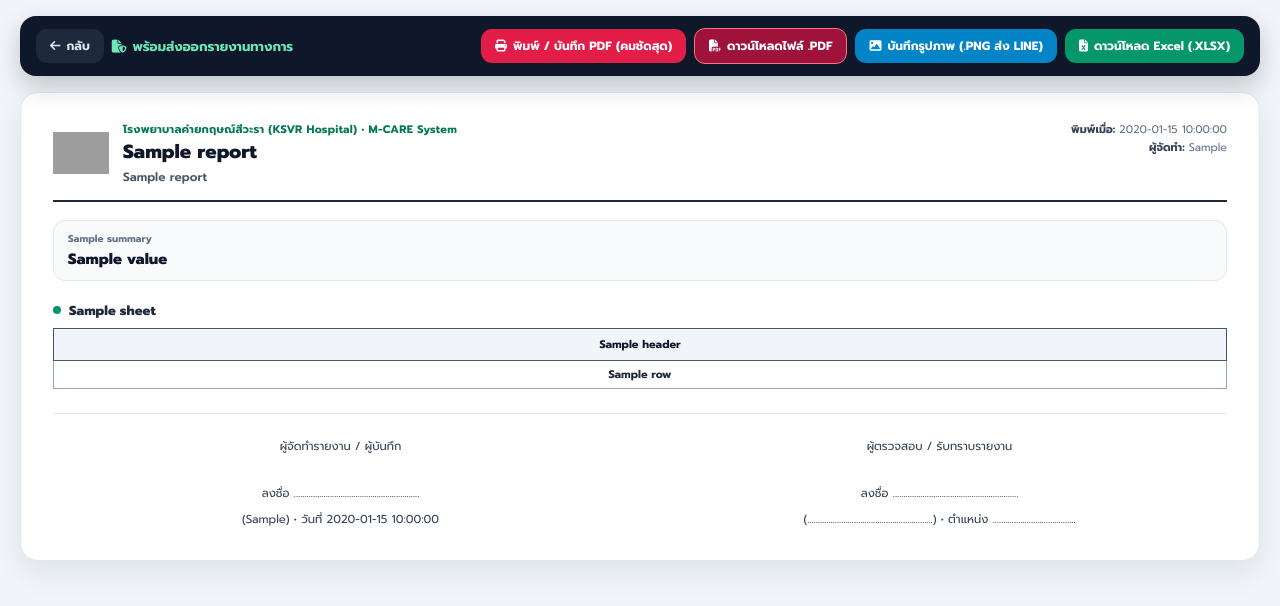
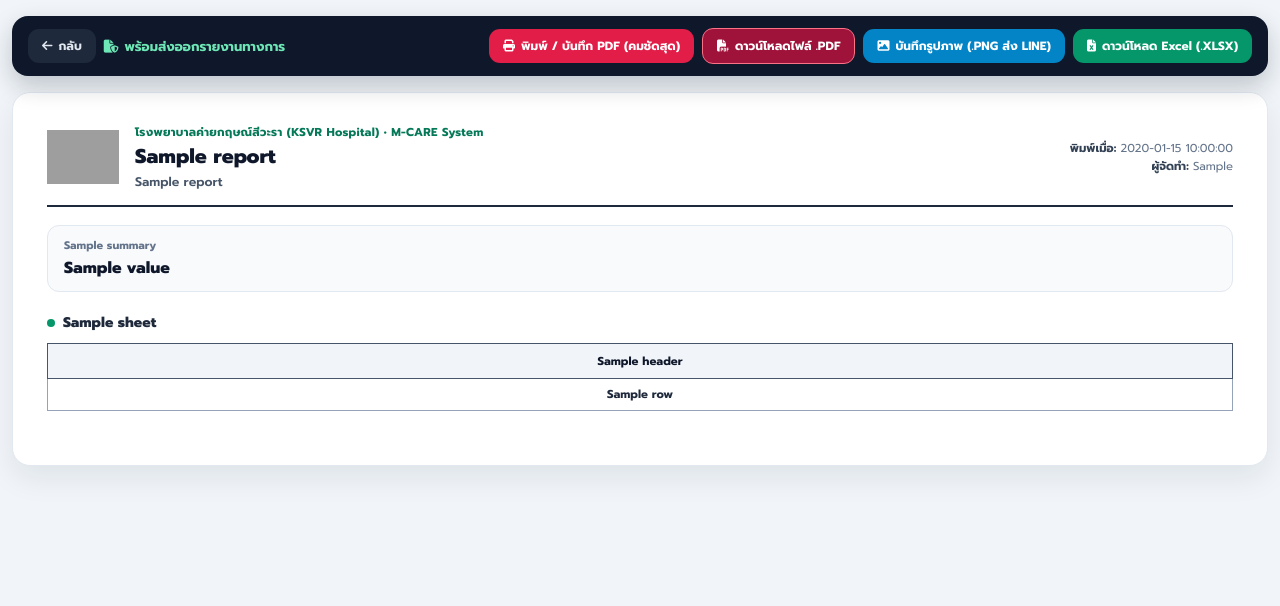
Before and after one commit to dekseed4/ksvr-mews-core, a Laravel app: template resources/views/backend/reports/export_sheet.blade.php in a window 1280 px wide. Shown: the top 606 px of the page. Run offline with Laravel 12, Linux system fonts and the light colour scheme; the template is opened without the code that fills it: most values are stand-ins (such as "Sample title", 1, 10 or a date in 2020); parts of the project's set-up code (start-up, migrations or seed data) failed here and were passed over; some libraries are stand-ins or nearby versions; grey boxes are pictures that could not be loaded.

Commit message:
fix(export): แก้โลโก้บีบใน html2canvas ด้วยสัดส่วนจริงและขยายความกว้างกระดาษรายงานอัตโนมัติ

```diff
--- a/resources/views/backend/reports/export_sheet.blade.php
+++ b/resources/views/backend/reports/export_sheet.blade.php
@@ -19,7 +19,7 @@
     @endphp
 
     <style>
-        /* ใช้สีมาตรฐาน HEX/RGB ล้วน 100% เพื่อรองรับ html2canvas ทุกเบราว์เซอร์โดยไม่ติด oklch() ของ Tailwind v4 */
+        /* ใช้สีมาตรฐาน HEX/RGB ล้วน 100% รองรับ html2canvas ทุกเบราว์เซอร์โดยไม่ติด oklch() */
         *, *::before, *::after { box-sizing: border-box; }
         body {
             margin: 0;
@@ -32,7 +32,7 @@
 
         /* แถบเครื่องมือด้านบน */
         .export-toolbar {
-            max-width: 1240px;
+            max-width: 1480px;
             margin: 0 auto 16px;
             background-color: #0f172a;
             color: #ffffff;
@@ -89,22 +89,22 @@
         .btn-excel { background-color: #059669; }
         .btn-excel:hover { background-color: #047857; }
 
-        /* พื้นที่กระดาษรายงานทางการ */
+        /* พื้นที่กระดาษรายงานทางการ (ขยายกว้างเป็น 1480px เพื่อไม่ให้ตาราง 14 คอลัมน์โดนบีบ) */
         #report-capture-area {
-            max-width: 1240px;
+            max-width: 1480px;
             margin: 0 auto;
             background-color: #ffffff;
             border: 1px solid #e2e8f0;
             border-radius: 18px;
             box-shadow: 0 12px 30px rgba(15, 23, 42, 0.08);
-            padding: 28px 32px;
+            padding: 30px 34px;
         }
 
         /* หัวกระดาษ รพ. */
         .sheet-header {
             display: flex;
             flex-wrap: wrap;
-            align-items: flex-start;
+            align-items: center;
             justify-content: space-between;
             gap: 16px;
             border-bottom: 2px solid #1e293b;
@@ -114,36 +114,38 @@
         .sheet-brand {
             display: flex;
             align-items: center;
-            gap: 14px;
+            gap: 16px;
         }
+        /* ✅ แก้โลโก้โดนบีบ: ล็อกเฉพาะ height แล้วปล่อย width: auto เพื่อรักษาสัดส่วนจริง 100% ใน html2canvas */
         .sheet-logo {
-            width: 56px;
-            height: 56px;
-            object-fit: contain;
+            height: 54px;
+            width: auto;
+            max-width: 160px;
+            display: block;
             flex-shrink: 0;
         }
         .sheet-org {
-            font-size: 11px;
+            font-size: 11.5px;
             font-weight: 700;
             color: #047857;
             letter-spacing: 0.3px;
         }
         .sheet-title {
             margin: 2px 0 0;
-            font-size: 19px;
+            font-size: 20px;
             font-weight: 800;
             color: #0f172a;
             line-height: 1.3;
         }
         .sheet-subtitle {
             margin: 3px 0 0;
-            font-size: 12px;
+            font-size: 12.5px;
             font-weight: 600;
             color: #475569;
         }
         .sheet-meta {
             text-align: right;
-            font-size: 11px;
+            font-size: 11.5px;
             color: #64748b;
             line-height: 1.6;
         }
@@ -152,33 +154,33 @@
         /* กล่องสรุปตัวเลข KPI */
         .summary-grid {
             display: grid;
-            grid-template-columns: repeat(auto-fit, minmax(180px, 1fr));
-            gap: 10px;
+            grid-template-columns: repeat(auto-fit, minmax(200px, 1fr));
+            gap: 12px;
             margin-bottom: 20px;
         }
         .summary-card {
             background-color: #f8fafc;
             border: 1px solid #e2e8f0;
             border-radius: 12px;
-            padding: 10px 14px;
+            padding: 11px 16px;
         }
         .summary-label {
-            font-size: 10px;
+            font-size: 11px;
             font-weight: 700;
             color: #64748b;
         }
         .summary-value {
-            font-size: 15px;
+            font-size: 16px;
             font-weight: 800;
             color: #0f172a;
             margin-top: 2px;
         }
 
         /* ตารางข้อมูล */
-        .sheet-section { margin-bottom: 22px; }
+        .sheet-section { margin-bottom: 24px; }
         .section-heading {
-            margin: 0 0 8px;
-            font-size: 13px;
+            margin: 0 0 10px;
+            font-size: 14px;
             font-weight: 800;
             color: #1e293b;
             display: flex;
@@ -197,7 +199,7 @@
         table.report-table {
             width: 100%;
             border-collapse: collapse;
-            font-size: 11px;
+            font-size: 11.5px;
             background-color: #ffffff;
         }
         table.report-table th {
@@ -206,32 +208,33 @@
             font-weight: 700;
             text-align: center;
             border: 1px solid #475569;
-            padding: 7px 6px;
+            padding: 8px 8px;
             white-space: nowrap;
         }
         table.report-table td {
             border: 1px solid #94a3b8;
-            padding: 6px 7px;
+            padding: 7px 8px;
             color: #1e293b;
             vertical-align: middle;
-            line-height: 1.4;
+            line-height: 1.45;
         }
         table.report-table tbody tr:nth-child(even) { background-color: #f8fafc; }
         .cell-center { text-align: center; font-weight: 700; }
         .cell-nowrap { white-space: nowrap; }
+        .cell-wide   { min-width: 150px; }
         .cell-check  { text-align: center; font-weight: 800; color: #047857; background-color: #ecfdf5; }
         .cell-cross  { text-align: center; font-weight: 800; color: #be123c; background-color: #fff1f2; }
         .cell-empty  { text-align: center; padding: 28px 10px; color: #94a3b8; font-weight: 700; }
 
         /* ส่วนท้ายลงนาม */
         .signature-grid {
-            margin-top: 24px;
+            margin-top: 26px;
             padding-top: 20px;
             border-top: 1px solid #e2e8f0;
             display: grid;
             grid-template-columns: repeat(2, 1fr);
             gap: 24px;
-            font-size: 11.5px;
+            font-size: 12px;
             color: #334155;
             text-align: center;
         }
@@ -259,7 +262,7 @@
                 padding: 0 !important;
                 max-width: 100% !important;
             }
-            table.report-table { page-break-inside: auto; }
+            table.report-table { page-break-inside: auto; font-size: 10.5px; }
             table.report-table tr { page-break-inside: avoid; page-break-after: auto; }
             table.report-table thead { display: table-header-group; }
         }
@@ -349,15 +352,29 @@
                                             $headLabel = (string) ($sheet['headers'][$cIdx] ?? '');
                                             $isCheck   = ($cell === '✓');
                                             $isCross   = ($cell === '✕');
-                                            $isNoWrap  = in_array($headLabel, ['ลำดับ', 'วันที่นัด', 'เวลา', 'รอบเวลา', 'เลข ปชช.', 'HN', 'ผลัด', 'จำนวนวัน', 'วันที่ขึ้นทะเบียน'], true);
 
-                                            $tdClass = $isCheck
-                                                ? 'cell-check'
-                                                : ($isCross
-                                                    ? 'cell-cross'
-                                                    : ($loop->first ? 'cell-center cell-nowrap' : ($isNoWrap ? 'cell-nowrap' : '')));
+                                            // คอลัมน์สั้นและข้อมูลหลัก: ล็อกไม่ให้ตัดบรรทัดกลางคำ (เช่น ร.3 พัน 1)
+                                            $isNoWrap = in_array($headLabel, [
+                                                'ลำดับ', 'ยศ ชื่อ-นามสกุล', 'เลข ปชช.', 'HN', 'หน่วยฝึก', 'ผลัด',
+                                                'วันที่นัด', 'เวลา', 'รอบเวลา', 'วันที่เริ่มพัก', 'จำนวนวัน',
+                                                'วันที่ขึ้นทะเบียน', 'ประเภทการนำปลด', 'สถานะ', 'โซน/เตียง',
+                                            ], true);
+
+                                            $isCenter = $loop->first || in_array($headLabel, ['ผลัด', 'HN', 'จำนวนวัน', 'เวลา', 'รอบเวลา'], true);
+                                            $isWide   = in_array($headLabel, ['อาการ / Dx.', 'คำแนะนำการดูแล', 'การเตรียมตัว/หมายเหตุ', 'โรควินิจฉัยนำปลด (Dx.)', 'สาเหตุการนัด'], true);
+
+                                            $classes = [];
+                                            if ($isCheck) {
+                                                $classes[] = 'cell-check';
+                                            } elseif ($isCross) {
+                                                $classes[] = 'cell-cross';
+                                            } else {
+                                                if ($isCenter) $classes[] = 'cell-center';
+                                                if ($isNoWrap) $classes[] = 'cell-nowrap';
+                                                if ($isWide)   $classes[] = 'cell-wide';
+                                            }
                                         @endphp
-                                        <td class="{{ $tdClass }}">{{ $cell }}</td>
+                                        <td class="{{ implode(' ', $classes) }}">{{ $cell }}</td>
                                     @endforeach
                                 </tr>
                             @empty
@@ -373,7 +390,7 @@
             </div>
         @endforeach
 
-        <div class="signature-grid">
+        {{-- <div class="signature-grid">
             <div class="sig-box">
                 <div>ผู้จัดทำรายงาน / ผู้บันทึก</div>
                 <div class="sig-line">ลงชื่อ ...........................................................</div>
@@ -384,7 +401,7 @@
                 <div class="sig-line">ลงชื่อ ...........................................................</div>
                 <div>(...........................................................) • ตำแหน่ง .......................................</div>
             </div>
-        </div>
+        </div> --}}
     </div>
 
     <!-- ไลบรารีส่งออกฝั่ง Client (SheetJS + html2canvas + jsPDF) -->
@@ -396,7 +413,7 @@
         const reportPayload = @json($report);
         const autoAction    = @json($autoAction);
 
-        // ตัวช่วยเรนเดอร์กระดาษเป็น Canvas (รอฟอนต์ไทยพร้อม + คำนวณ scale ปลอดภัยไม่เกินขีดจำกัดเบราว์เซอร์)
+        // ตัวช่วยเรนเดอร์กระดาษเป็น Canvas (ขยายความกว้างตามตารางจริง ไม่บีบโลโก้ ไม่บีบคอลัมน์)
         async function captureReportCanvas() {
             const el = document.getElementById('report-capture-area');
             if (!el || typeof window.html2canvas === 'undefined') {
@@ -407,8 +424,15 @@
                 try { await document.fonts.ready; } catch (e) {}
             }
 
-            // จำกัดความสูงรวมไม่ให้เกิน 14,000px เพื่อกันเบราว์เซอร์/มือถือค้างในเคสที่มีหลายร้อยแถว
-            const captureWidth = Math.max(1200, el.scrollWidth);
+            // คำนวณความกว้างที่เหมาะสมที่สุดจากตารางที่กว้างที่สุดในหน้า (กันคอลัมน์เบียดกัน)
+            let maxTableWidth = 0;
+            el.querySelectorAll('table.report-table').forEach(tbl => {
+                if (tbl.scrollWidth > maxTableWidth) {
+                    maxTableWidth = tbl.scrollWidth;
+                }
+            });
+
+            const captureWidth = Math.max(1480, maxTableWidth + 80);
             const naturalHeight = Math.max(el.scrollHeight, el.offsetHeight, 1);
             const safeScale = Math.max(1, Math.min(2, Math.floor((14000 / naturalHeight) * 10) / 10));
 
@@ -418,9 +442,37 @@
                 allowTaint: false,
                 backgroundColor: '#ffffff',
                 logging: false,
+                width: captureWidth,
                 windowWidth: captureWidth,
                 scrollX: 0,
-                scrollY: 0
+                scrollY: 0,
+                onclone: (clonedDoc) => {
+                    const clonedArea = clonedDoc.getElementById('report-capture-area');
+                    if (clonedArea) {
+                        clonedArea.style.width = `${captureWidth}px`;
+                        clonedArea.style.maxWidth = 'none';
+                        clonedArea.style.margin = '0';
+                        clonedArea.style.borderRadius = '0';
+                        clonedArea.style.boxShadow = 'none';
+                        clonedArea.style.border = 'none';
+                        clonedArea.style.padding = '32px 36px';
+                    }
+
+                    // ปลด overflow-x เพื่อให้ตารางกว้าง (เช่น 14 คอลัมน์ หรือ e-MAR 30 วัน) แสดงครบไม่โดนตัด
+                    clonedDoc.querySelectorAll('.table-wrap').forEach(wrap => {
+                        wrap.style.overflow = 'visible';
+                    });
+
+                    // ล็อกสัดส่วนโลโก้จริงจาก naturalWidth / naturalHeight เพื่อกันบีบ 100%
+                    clonedDoc.querySelectorAll('.sheet-logo').forEach(img => {
+                        const targetH = 54;
+                        if (img.naturalWidth > 0 && img.naturalHeight > 0) {
+                            const ratio = img.naturalWidth / img.naturalHeight;
+                            img.style.height = `${targetH}px`;
+                            img.style.width = `${Math.round(targetH * ratio)}px`;
+                        }
+                    });
+                }
             });
         }
 
@@ -471,7 +523,7 @@
             XLSX.writeFile(wb, `${reportPayload.filename || 'KSVR_Report'}.xlsx`);
         }
 
-        // 🖼️ 2. ส่งออกเป็นรูปภาพ PNG ความละเอียดสูง (ใช้ Blob เพื่อรองรับ PWA และภาพขนาดใหญ่)
+        // 🖼️ 2. ส่งออกเป็นรูปภาพ PNG ความละเอียดสูง
         async function downloadReportAsImage() {
             const btn = document.getElementById('btn-dl-png');
             const origText = btn ? btn.innerHTML : '';
@@ -501,7 +553,7 @@
             }
         }
 
-        // 📄 3. ดาวน์โหลดเป็นไฟล์ .PDF โดยตรง (ตัดแบ่งหน้า A4 ทีละแผ่น ขอบกระดาษสะอาดไม่ล้น)
+        // 📄 3. ดาวน์โหลดเป็นไฟล์ .PDF โดยตรง (แบ่งหน้า A4 อัตโนมัติ)
         async function downloadReportAsPdf() {
             const btn = document.getElementById('btn-dl-pdf');
             const origText = btn ? btn.innerHTML : '';
```
